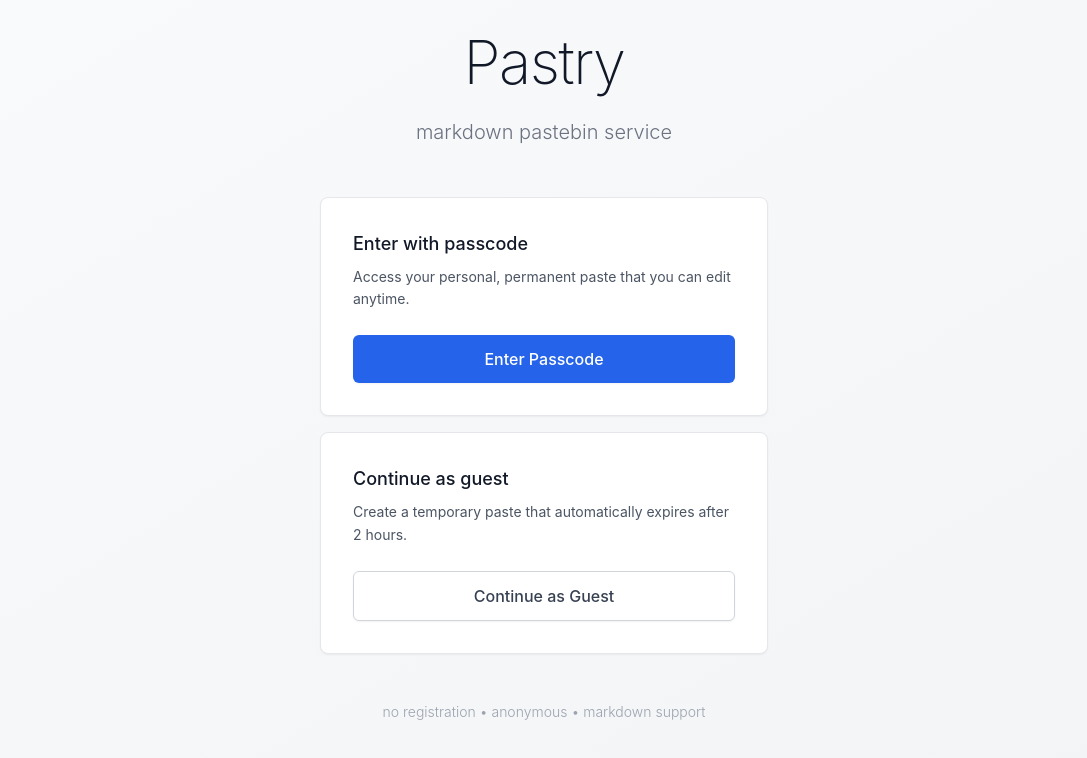
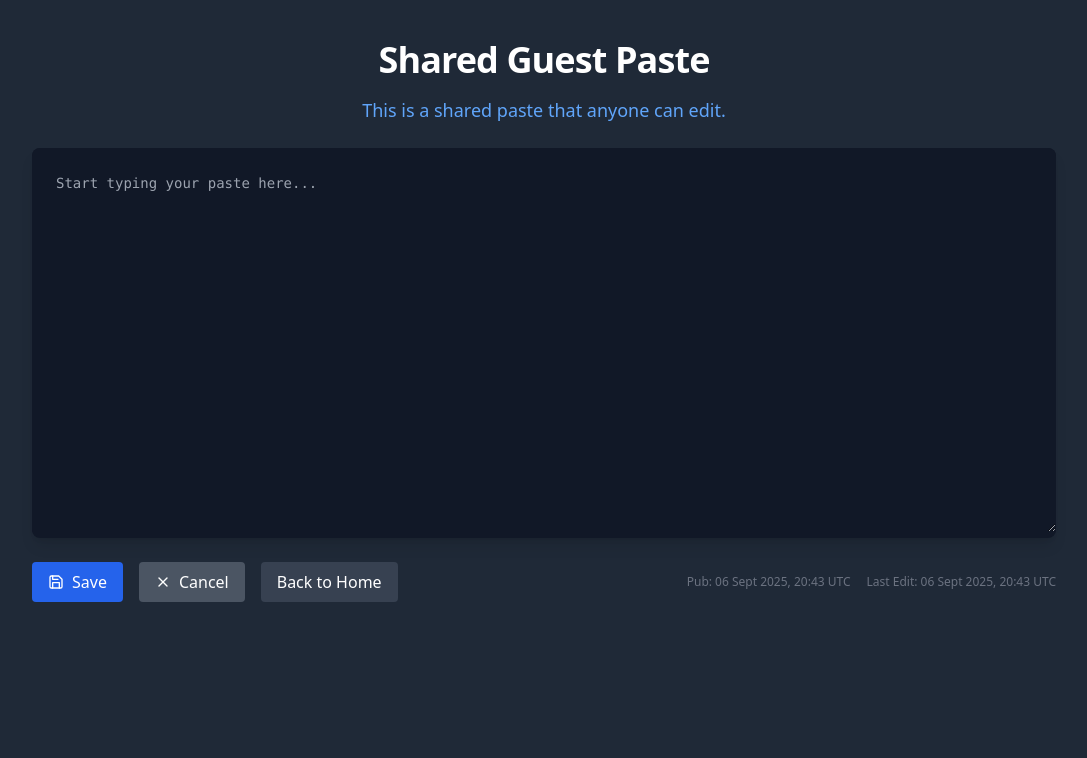
Before and after one commit to ulric-collaco/paste, a React (Vite) app: page /paste in a window 1280 px wide. Before the commit this address led to /. Shown: the top 758 px of the page, without its empty margins (96-1183 px from the left). Built offline with nearby package versions, Linux system fonts and the light colour scheme; no server answers; the database is empty.

Commit message:
guest and admin sepreated

```diff
--- a/src/App.jsx
+++ b/src/App.jsx
@@ -15,7 +15,8 @@ function App() {
           <div className="min-h-screen bg-gray-50 dark:bg-dark-900">
             <Routes>
               <Route path="/" element={<Landing />} />
-              <Route path="/paste" element={<Paste />} />
+              <Route path="/paste" element={<Paste mode="guest" />} />
+              <Route path="/admin" element={<Paste mode="admin" />} />
               <Route path="/v/:slug" element={<StaticPaste />} />
             </Routes>
           </div>
--- a/src/index.css
+++ b/src/index.css
@@ -101,17 +101,17 @@
   box-sizing: border-box;
   overflow-wrap: anywhere;
 }
-+
-+.prose h1 {
+
+.prose h1 {
   @apply text-2xl font-bold text-gray-900 dark:text-gray-100 mt-4 mb-4 border-b border-gray-200 dark:border-gray-700 pb-2;
   /* Reduce large top margin so headings don't visually escape the paste container */
 }
-+
-+.prose h2 {
+
+.prose h2 {
   @apply text-xl font-semibold text-gray-900 dark:text-gray-100 mt-6 mb-3;
 }
-+
-+.prose code {
+
+.prose code {
   @apply bg-gray-100 dark:bg-gray-800 text-pink-600 dark:text-pink-400 px-1.5 py-0.5 rounded text-sm font-mono;
 }
 
--- a/src/pages/Paste.jsx
+++ b/src/pages/Paste.jsx
@@ -48,30 +48,29 @@ const CodeBlock = ({ node, inline, className, children, ...props }) => {
     );
 };
 
-const Paste = () => {
+
+const Paste = ({ mode }) => {
     const [content, setContent] = useState('');
     const [isEditing, setIsEditing] = useState(false);
     const [editedContent, setEditedContent] = useState('');
     const [isLoading, setIsLoading] = useState(true);
     const [error, setError] = useState('');
-
     const [pubDate, setPubDate] = useState(null);
     const [editDate, setEditDate] = useState(null);
     const [slug, setSlug] = useState(null);
-
-    const { mode, passcode, resetMode } = useApp();
+    const { passcode, resetMode } = useApp();
     const navigate = useNavigate();
 
     useEffect(() => {
-        if (!mode) {
-            navigate('/');
-            return;
-        }
-
         const loadPaste = async () => {
             setIsLoading(true);
             try {
-                if (mode === 'passcode') {
+                if (mode === 'admin') {
+                    // Only allow access if passcode is set
+                    if (!passcode) {
+                        navigate('/');
+                        return;
+                    }
                     const entry = await db.getEntryByPasscode(passcode);
                     if (entry) {
                         setContent(entry.content || '');
@@ -79,16 +78,14 @@ const Paste = () => {
                         setPubDate(new Date(entry.created_at));
                         setEditDate(new Date(entry.updated_at || entry.created_at));
                         setSlug(entry.slug);
-                        // Increment views
                         await db.incrementViews(entry.slug);
                     } else {
-                        // First time for admin, start with empty content
                         setContent('');
                         setEditedContent('');
                         setPubDate(new Date());
                         setEditDate(new Date());
                     }
-                } else { // Guest mode
+                } else { // guest mode
                     const guestSlug = 'guest-paste';
                     try {
                         const entry = await db.getEntry(guestSlug);
@@ -98,9 +95,8 @@ const Paste = () => {
                             setPubDate(new Date(entry.created_at));
                             setEditDate(new Date(entry.updated_at || entry.created_at));
                             setSlug(guestSlug);
-                            setIsEditing(false); // Content exists, start in view mode.
+                            setIsEditing(false);
                         } else {
-                            // No content, start in edit mode.
                             setContent('');
                             setEditedContent('');
                             setPubDate(new Date());
@@ -109,7 +105,6 @@ const Paste = () => {
                             setIsEditing(true);
                         }
                     } catch (err) {
-                        // Error fetching, start fresh in edit mode.
                         setContent('');
                         setEditedContent('');
                         setPubDate(new Date());
@@ -126,7 +121,6 @@ const Paste = () => {
                 setIsLoading(false);
             }
         };
-
         loadPaste();
     }, [mode, passcode, navigate]);
 
@@ -199,10 +193,10 @@ const Paste = () => {
             <div className="max-w-5xl w-full space-y-6">
                 <div className="text-center">
                     <h1 className="text-4xl font-extrabold text-white tracking-tight">
-                        {mode === 'passcode' ? 'Admin Paste' : 'Shared Guest Paste'}
+                        {mode === 'admin' ? 'Admin Paste' : 'Shared Guest Paste'}
                     </h1>
                     <p className="mt-4 text-lg text-blue-400">
-                        {mode === 'passcode' ? 'Your permanent, editable paste.' : 'This is a shared paste that anyone can edit.'}
+                        {mode === 'admin' ? 'Your permanent, editable paste.' : 'This is a shared paste that anyone can edit.'}
                     </p>
                 </div>
 
@@ -225,7 +219,7 @@ const Paste = () => {
                         <div className="prose dark:prose-invert p-6 overflow-x-auto min-h-96">
                             <ReactMarkdown
                                 remarkPlugins={[remarkGfm]}
-                                rehypePlugins={[rehypeRaw]} // remove if you don't need raw HTML
+                                rehypePlugins={[rehypeRaw]}
                                 components={{
                                     code: CodeBlock,
                                 }}
@@ -250,14 +244,12 @@ const Paste = () => {
                                 </button>
                             </>
                         ) : (
-                            (mode === 'passcode' || mode === 'guest') && (
-                                <button onClick={handleEdit} className="flex items-center px-4 py-2 bg-gray-700 text-white rounded hover:bg-gray-600 transition-colors">
-                                    <Edit size={16} className="mr-2" />
-                                    Edit
-                                </button>
-                            )
+                            <button onClick={handleEdit} className="flex items-center px-4 py-2 bg-gray-700 text-white rounded hover:bg-gray-600 transition-colors">
+                                <Edit size={16} className="mr-2" />
+                                Edit
+                            </button>
                         )}
-                         <button onClick={() => { resetMode(); navigate('/'); }} className="flex items-center px-4 py-2 bg-gray-700 text-white rounded hover:bg-gray-600 transition-colors">
+                        <button onClick={() => { resetMode(); navigate('/'); }} className="flex items-center px-4 py-2 bg-gray-700 text-white rounded hover:bg-gray-600 transition-colors">
                             Back to Home
                         </button>
                     </div>
```
